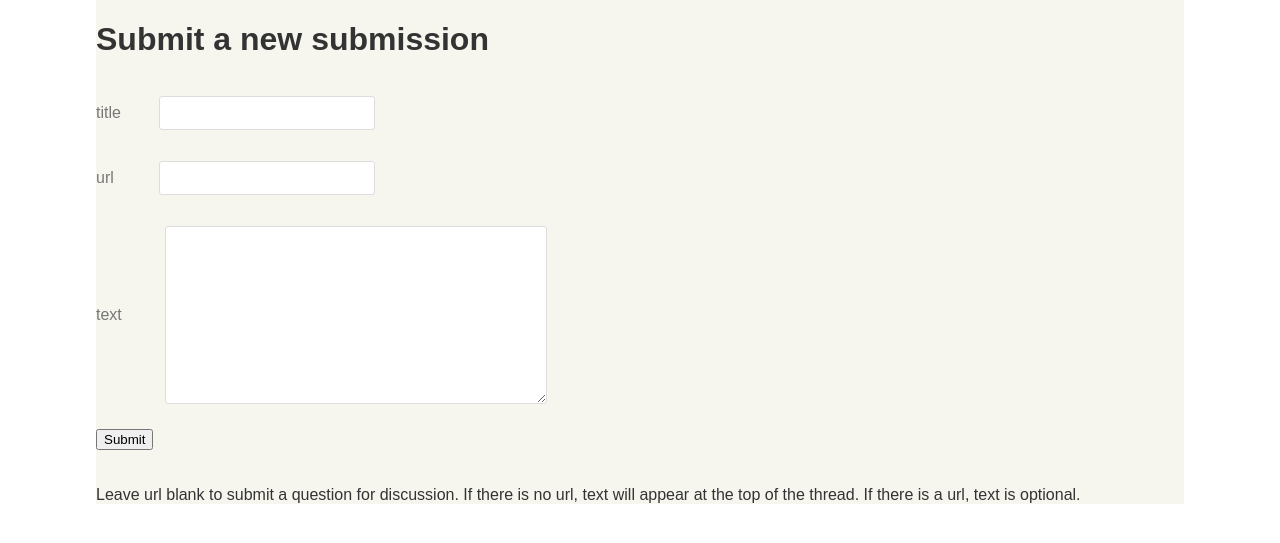
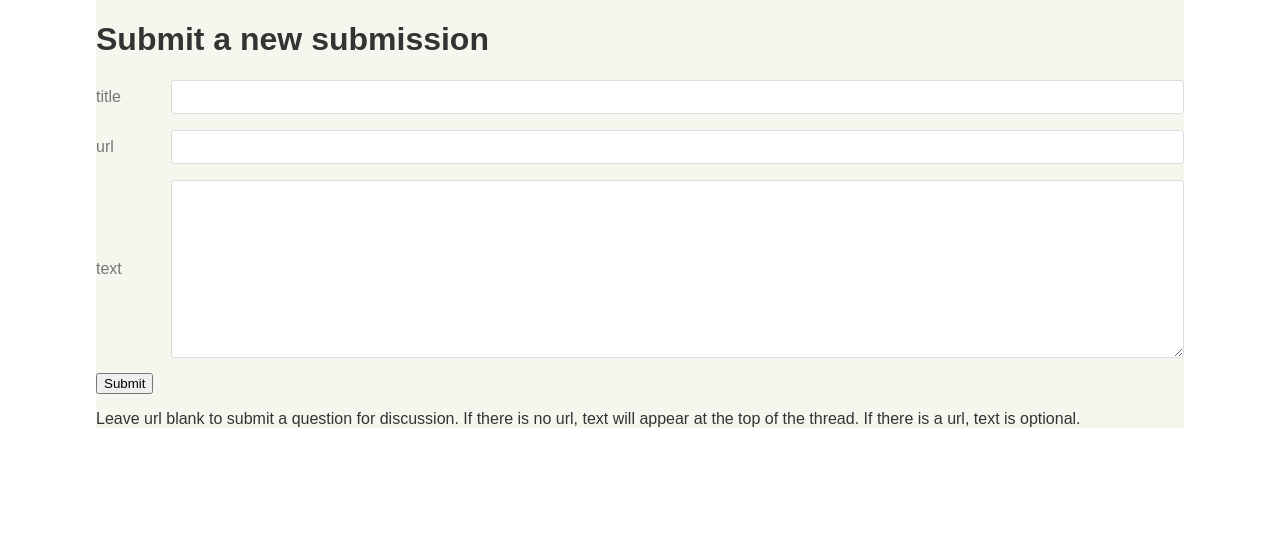
Before and after one commit to fwang02/hacker-news, a Django app: page /submit/ in a window 1280 px wide. Shown: the part 50-593 px from the top of the page. Run offline with Django 5.2, Linux system fonts and the light colour scheme.

Commit message:
corregido style de news

```diff
--- a/news/templates/submit.html
+++ b/news/templates/submit.html
@@ -12,7 +12,7 @@
     <header>
         <nav>
             <ul class="nav-left">
-                <li><a href="#" class="logo">Y</a></li>
+                <li><a href="/news" class="logo">Y</a></li>
                 <li><a href="#" class="head">Submit</a></li>
             </ul>
         </nav>
--- a/static/news/styles.css
+++ b/static/news/styles.css
@@ -141,11 +141,14 @@ main {
     color: #888;
 }
 
-form {
+
+/*submit*/
+
+/*form {
     display: flex;
     flex-direction: column;
     align-items: flex-start;
-}
+}*/
 
 form p {
     display: flex;
@@ -169,11 +172,6 @@ form input, form textarea {
     box-sizing: border-box; /* Asegura que el padding no altere el ancho */
 }
 
-button[type="submit"] {
-    margin-top: 10px; /* Espacio superior */
-    margin-bottom: 20px; /* Añade un margen inferior de 20px */
-}
-
 p {
     margin-bottom: 30px; /* Increase the bottom margin to 30px */
 }
```
